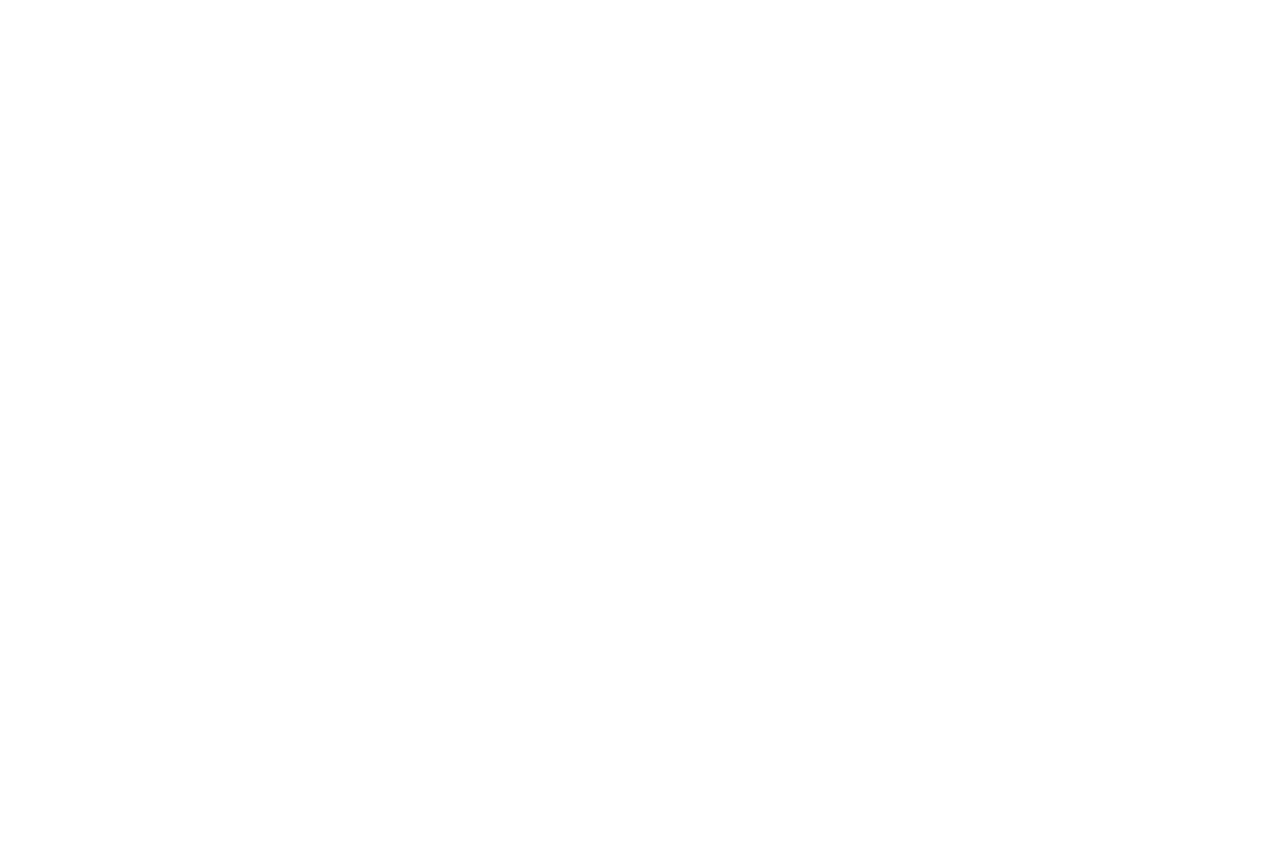
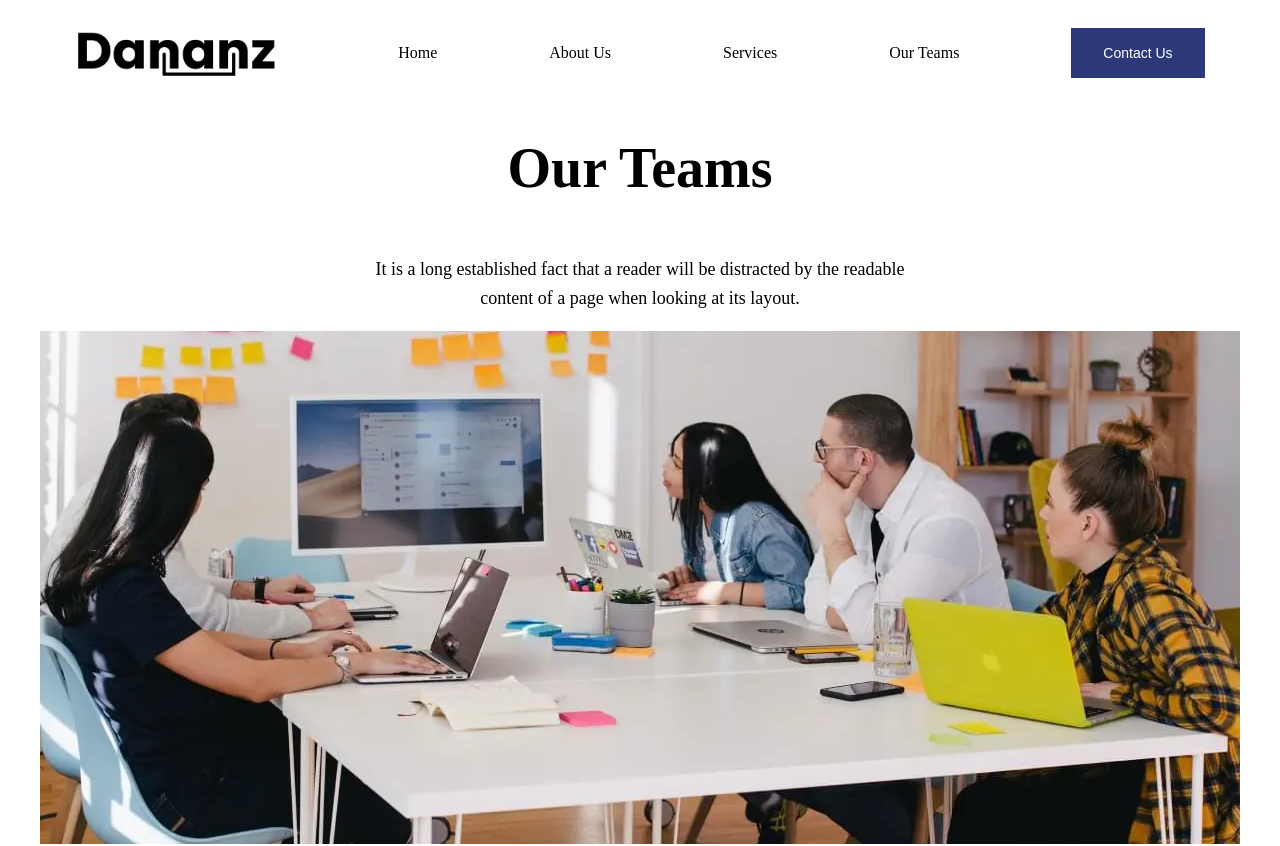
Before and after one commit to werte4ik/PetLending, a React (Vite) app: page /OurTeam in a window 1280 px wide. Before the commit this address had no page. Shown: the top 846 px of the page. Before the commit the page ends 800 px from the top, so only its background shows below. Built offline with nearby package versions, Linux system fonts and the light colour scheme; a web font is replaced by a local one.

Commit message:
New page Our Tem

```diff
--- a/src/App.jsx
+++ b/src/App.jsx
@@ -9,6 +9,7 @@ import ServicesPage from './Pages/ServicesPage';
 import Aos from 'aos';
 import 'aos/dist/aos.css';
 import { useEffect } from 'react';
+import OurTeam from './Pages/OurTeam';
 function App() {
 useEffect(() => {
     Aos.init();
@@ -22,6 +23,7 @@ useEffect(() => {
           <Route index element={<FirstPage />} />
           <Route path="/AboutUs" element = {<AboutUs/>}/>
           <Route path="/Services" element = {<ServicesPage/>}/>
+          <Route path="/OurTeam" element = {<OurTeam/>}/>
         </Route>
 
       </Routes>
--- a/src/Components/Header.jsx
+++ b/src/Components/Header.jsx
@@ -10,7 +10,7 @@ const Header = () => {
             <Link to="/" onClick={() => window.scrollTo(0, 0)}><p className="headerOptions">Home</p></Link>
             <Link to="/AboutUs" onClick={() => window.scrollTo(0, 0)}><p className="headerOptions">About Us</p></Link>
             <Link to = "/Services" onClick={() => window.scrollTo(0, 0)}><p className="headerOptions">Services</p></Link>
-            <Link onClick={() => window.scrollTo(0, 0)}><p className="headerOptions">Our Teams</p></Link>
+            <Link to = "/OurTeam" onClick={() => window.scrollTo(0, 0)}><p className="headerOptions">Our Teams</p></Link>
             <button className="btnHeader">Contact Us</button>
         </div>
 
--- a/src/Components/ServiceAchivment.jsx
+++ b/src/Components/ServiceAchivment.jsx
@@ -2,7 +2,7 @@ const ServiceAchivment=()=>{
     return(
         <>
         <section className="ServiceAchivSection">
-            <img src="../src/Img/Service1photo.jpg" alt="" srcset="" className="ServicePagePhoto" />
+            <img srcSet="../src/Img/Service1photo.jpg" alt="" srcset="" className="ServicePagePhoto" />
             <div>
             <p className="AccText">Interior design</p>
             <p className="TextAbout AchText">Customize your interior design into a dream place with the best designers and quality furniture. We try our best to fulfill your expectations.</p>
--- /dev/null
+++ b/src/Pages/OurTeam.jsx
@@ -0,0 +1,10 @@
+import AboutUsStart from "../Components/SecondPageStart"
+const OurTeam = () =>{
+    return(
+        <>
+        <AboutUsStart Name = "Our Teams" description ="It is a long established fact that a reader will be distracted by the readable content of a page when looking at its layout."/>
+
+        </>
+    )
+}
+export default OurTeam
```
